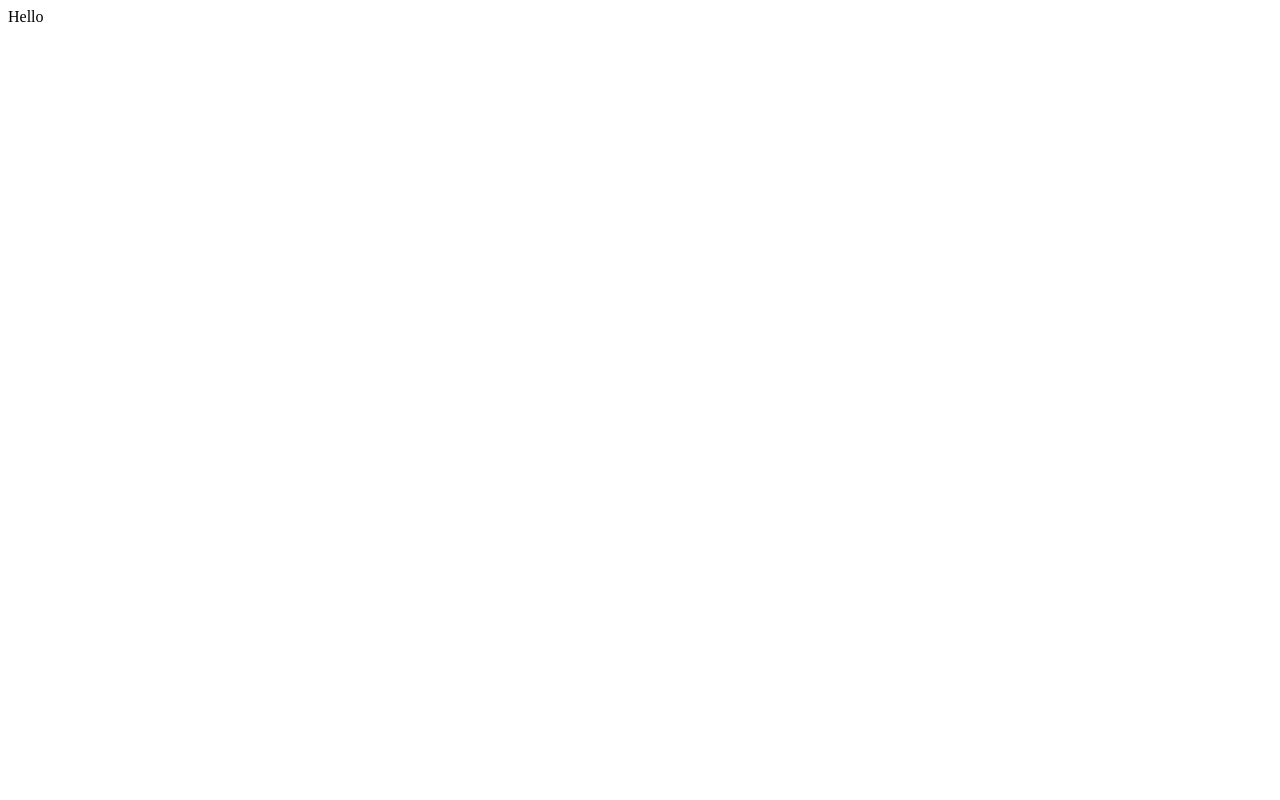
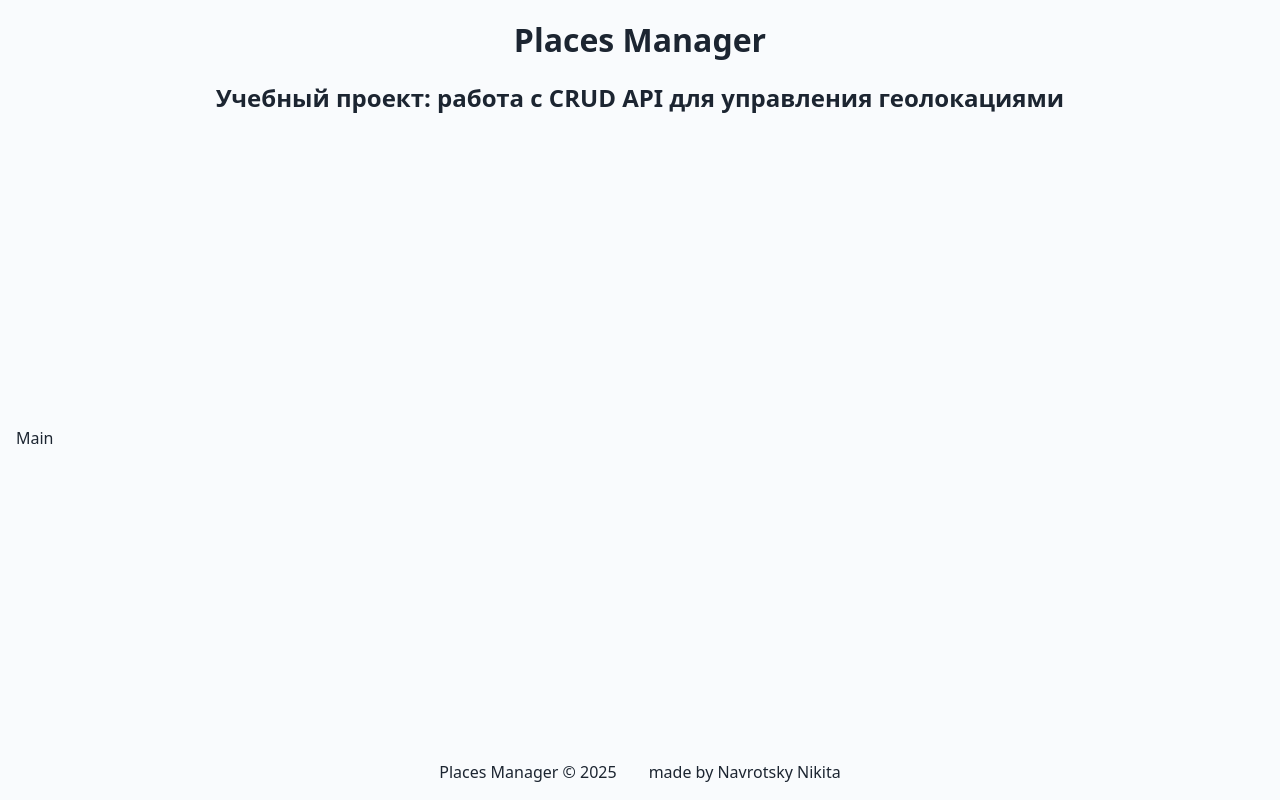
Before and after one commit to MikeN-hub/places, a website: page index.html in a window 1280 px wide. Drawn offline with Linux system fonts and the light colour scheme.

Commit message:
базовая верстка, нормализация стилей, css-переменные, шрифты

```diff
--- /dev/null
+++ b/css/normalize.css
@@ -0,0 +1,38 @@
+/* Убираем "лишние" user agent stylesheet стили */
+
+html,
+body {
+  margin: 0;
+  padding: 0;
+}
+
+*,
+*::before,
+*::after {
+  box-sizing: border-box;
+}
+
+body {
+  font-family: system-ui, sans-serif;
+}
+
+h1,
+h2,
+h3,
+h4,
+h5,
+h6 {
+  margin: 0;
+  padding: 0;
+  margin-block-start: 0;
+  margin-block-end: 0;
+}
+
+p {
+  margin: 0;
+}
+
+a {
+  color: inherit;
+  text-decoration: none;
+}
--- /dev/null
+++ b/css/style.css
@@ -0,0 +1,32 @@
+body {
+  height: 100vh;
+  width: 100vw;
+  font-family: var(--font-family-primary);
+  color: var(--color-text-primary);
+  font-size: 16px;
+  line-height: 1.5;
+  background-color: var(--color-grey-light);
+}
+
+.page {
+  height: 100%;
+  width: 100%;
+  padding: 16px;
+  display: flex;
+  flex-direction: column;
+  justify-content: space-between;
+}
+
+header {
+  display: flex;
+  flex-direction: column;
+  align-items: center;
+  gap: 16px;
+}
+
+footer {
+  display: flex;
+  justify-content: center;
+  column-gap: 32px;
+  flex-wrap: wrap;
+}
--- /dev/null
+++ b/css/variables.css
@@ -0,0 +1,13 @@
+:root {
+  /* Fonts */
+  --font-family-primary: system-ui, sans-serif;
+  --font-family-secondary: 'Montserrat', 'Roboto';
+  --font-family-funny: 'Comic Neue', 'Bangers';
+
+  /* Colors */
+  --color-text-primary: #1c2531;
+  --color-text-secondary: #8a92a1;
+  --color-grey: #edf1f6;
+  --color-grey-light: #f9fbfd;
+  --color-grey-dark: #c7ced8;
+}
--- a/index.html
+++ b/index.html
@@ -6,9 +6,52 @@
       name="viewport"
       content="width=device-width, initial-scale=1.0"
     />
-    <title>Document</title>
+    <title>Places</title>
+
+    <link
+      rel="preconnect"
+      href="https://fonts.googleapis.com"
+    />
+    <link
+      rel="preconnect"
+      href="https://fonts.gstatic.com"
+      crossorigin
+    />
+    <link
+      href="https://fonts.googleapis.com/css2?family=Montserrat:wght@400;500;600;700&family=Roboto:wght@400;500&display=swap"
+      rel="stylesheet"
+    />
+    <link
+      href="https://fonts.googleapis.com/css2?family=Comic+Neue:wght@400;700&family=Bangers&display=swap"
+      rel="stylesheet"
+    />
+
+    <link
+      rel="stylesheet"
+      href="css/variables.css"
+    />
+    <link
+      rel="stylesheet"
+      href="css/normalize.css"
+    />
+    <link
+      rel="stylesheet"
+      href="css/style.css"
+    />
   </head>
   <body>
-    <div>Hello</div>
+    <div class="page">
+      <header class="header">
+        <h1 class="header__title">Places Manager</h1>
+        <h2>Учебный проект: работа с CRUD API для управления геолокациями</h2>
+      </header>
+
+      <div class="container main__container">Main</div>
+
+      <footer class="footer">
+        <div class="footer__text">Places Manager © 2025</div>
+        <div class="footer__author">made by Navrotsky Nikita</div>
+      </footer>
+    </div>
   </body>
 </html>
```
